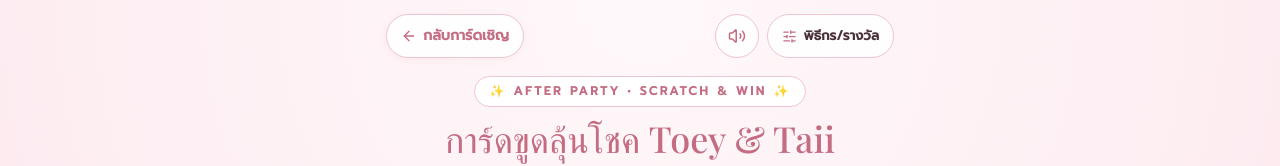
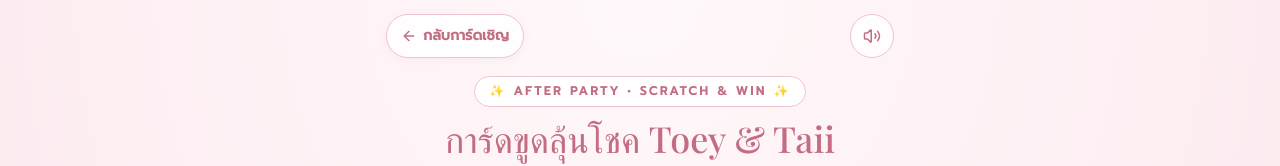
Before and after one commit to wuttichaikihart-afk/wedding-webcard, a React (Vite) app: page /scratch in a window 1280 px wide. Shown: the top 166 px of the page. Built offline with nearby package versions, Linux system fonts and the light colour scheme; no server answers; the database is empty; a web font is replaced by a local one.

Commit message:
Hide Host/MC button from general Scratch Card guest view (only show on ?host=1)

```diff
--- a/src/components/ScratchCard.jsx
+++ b/src/components/ScratchCard.jsx
@@ -62,10 +62,11 @@ const ScratchCard = () => {
   const [isRevealed, setIsRevealed] = useState(false);
   const [showConfetti, setShowConfetti] = useState(false);
   const [soundEnabled, setSoundEnabled] = useState(true);
-  const [hostModalOpen, setHostModalOpen] = useState(() => {
+  const isHostParam = useMemo(() => {
     if (typeof window === 'undefined') return false;
     return new URLSearchParams(window.location.search).get('host') === '1';
-  });
+  }, []);
+  const [hostModalOpen, setHostModalOpen] = useState(isHostParam);
   const [drawing, setDrawing] = useState(false);
   const [testRunNonce, setTestRunNonce] = useState(0);
 
@@ -290,6 +291,7 @@ const ScratchCard = () => {
             {soundEnabled ? <Volume2 size={18} /> : <VolumeX size={18} />}
           </button>
 
+          {isHostParam && (
             <button
               type="button"
               onClick={() => setHostModalOpen(true)}
@@ -309,6 +311,7 @@ const ScratchCard = () => {
             >
               <SlidersHorizontal size={15} color="#c46d82" /> พิธีกร/รางวัล
             </button>
+          )}
         </div>
       </header>
 
```
Lines whose indentation alone changed are shown as unchanged.
